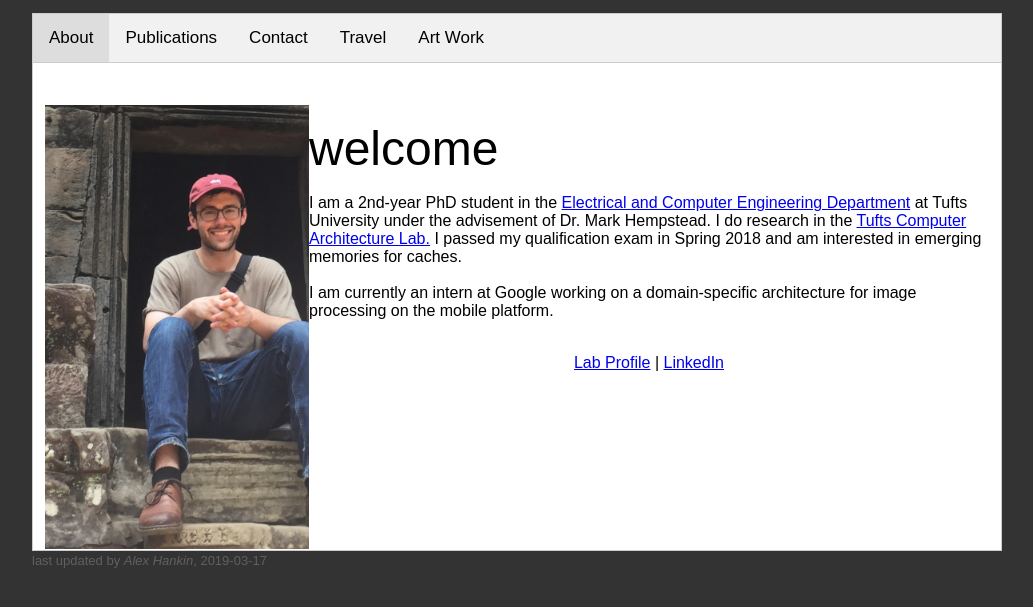
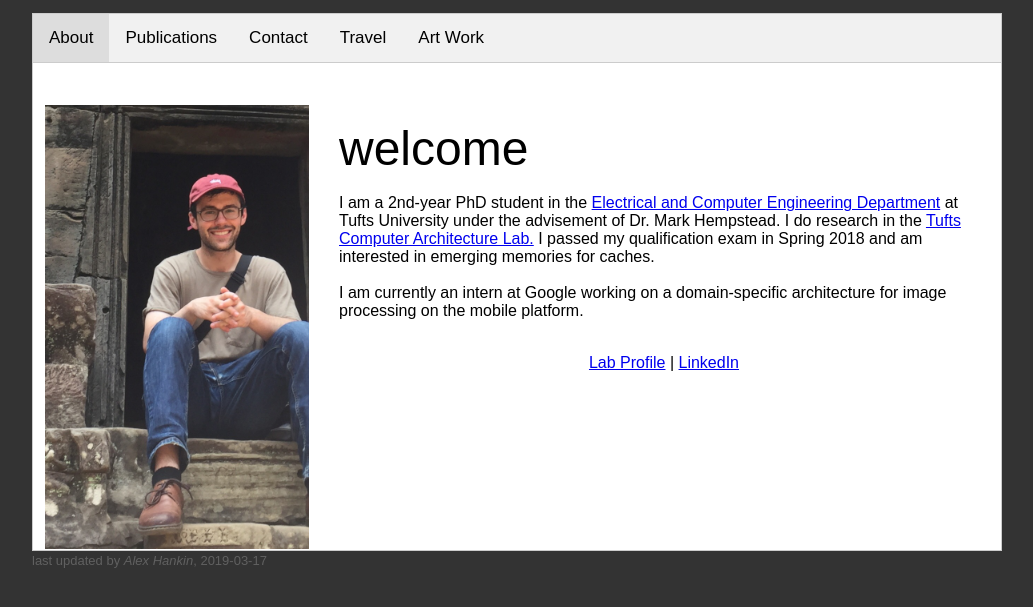
Before and after one commit to hankin0/hankin0.github.io, a Jekyll site: the page built from index.html, in a window 1280 px wide. Shown: the top 607 px of the page, without its empty margins (123-1156 px from the left). Built offline with Jekyll 4.4.1, drawn with Linux system fonts in a browser that asks for light colours.

Commit message:
change about text padding

```diff
--- a/index.html
+++ b/index.html
@@ -16,7 +16,7 @@ layout: default
       <!-- "About" tab -->
       <div id="About" class="tabcontent">
  	    <br><br>
-        <img src="images/just_me_cambodia.png" width='264' height='444' align="left">
+        <img src="images/just_me_cambodia.png" width='264' height='444' align="left" class="ex2">
             <p class="ex1"><font size="8">welcome</font><br><br>
 		    I am a 2nd-year PhD student in the <a
             href="https://engineering.tufts.edu/ece/">Electrical and Computer Engineering
--- a/style.css
+++ b/style.css
@@ -43,6 +43,10 @@ p.ex1 {
     padding-left:20px;
 }
 
+img.ex2 {
+    padding-right:30px;
+}
+
 .tab {
     overflow: hidden;
     border: 1px solid #ccc;
```
